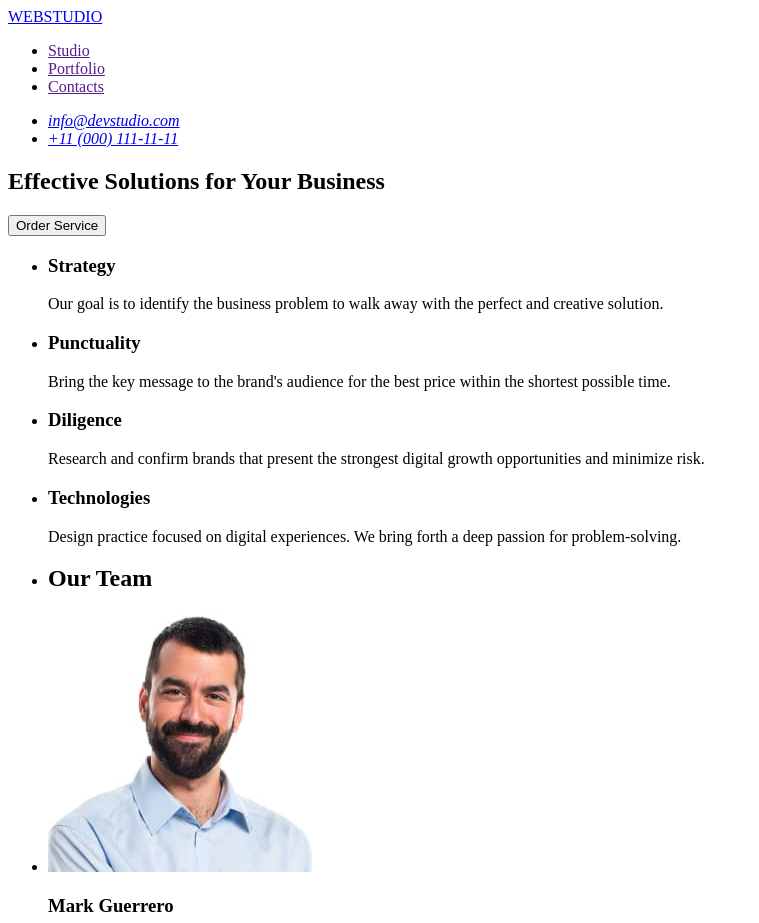
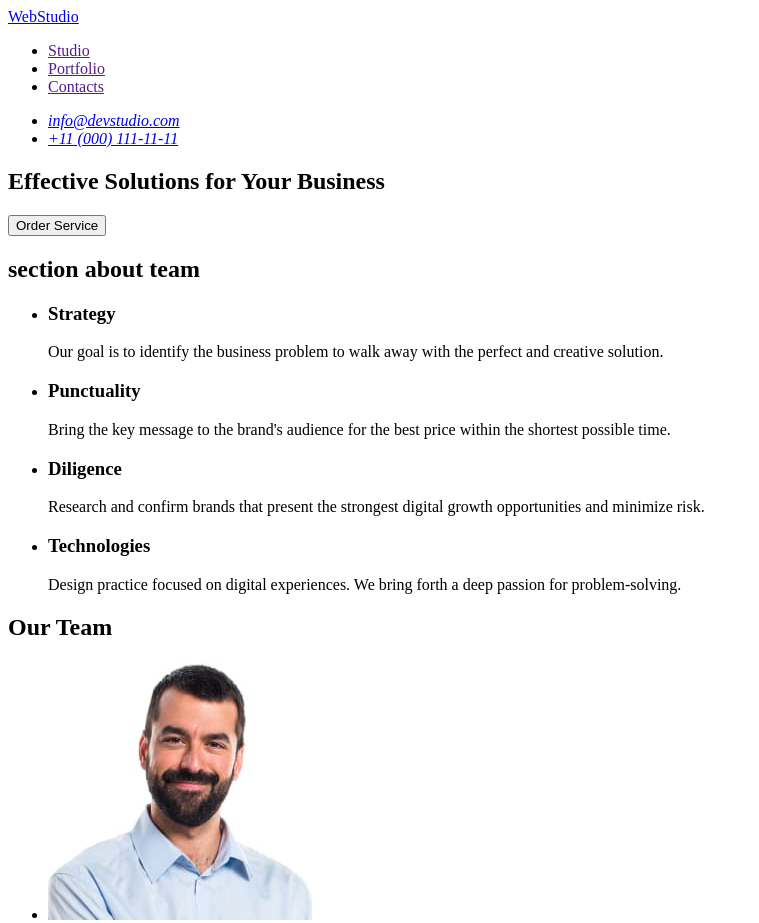
Before and after one commit to T0IIIA/goit-markup-hw-01, a plain HTML site: page index.html in a window 1280 px wide. Shown: the top 923 px of the page, without its empty margins (0-759 px from the left). Drawn offline with Linux system fonts and the light colour scheme.

Commit message:
hw-01 (work with problems)

```diff
--- a/index.html
+++ b/index.html
@@ -9,7 +9,7 @@
   <body>
     <header>
       <nav>
-        <a href="./index.html">WEBSTUDIO</a>
+        <a href="./index.html">WebStudio</a>
 
         <ul>
           <li><a href="">Studio</a></li>
@@ -33,7 +33,7 @@
       </section>
 
       <section>
-        <h2 hidden>section about team</h2>
+        <h2>section about team</h2>
         <ul>
           <li>
             <h3>Strategy</h3>
@@ -67,10 +67,8 @@
       </section>
 
       <section>
+        <h2>Our Team</h2>
         <ul>
-          <li>
-            <h2>Our Team</h2>
-          </li>
           <li>
             <img
               src="./images/person1.jpg"
@@ -116,7 +114,7 @@
     </main>
 
     <footer>
-      <a href="./index.html">WEBSTUDIO</a>
+      <a href="./index.html">WebStudio</a>
       <p>
         Increase the flow of customers and sales for your business with digital
         marketing & growth solutions.
```
Also changed, not shown: 1 other file.
